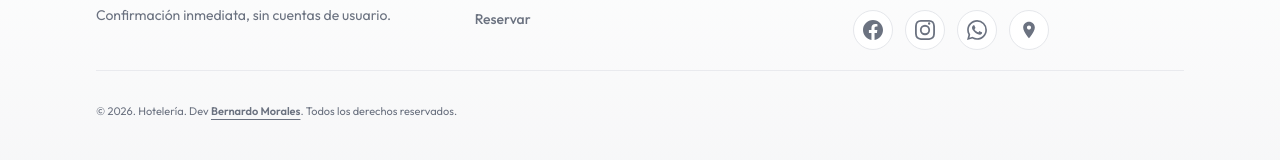
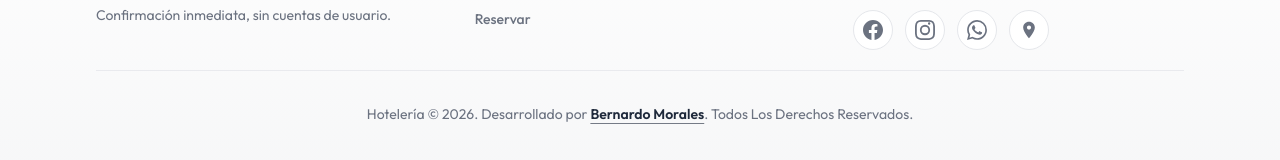
Before and after one commit to FabianMosa/hoteleria, a Next.js app: page / in a window 1280 px wide. Shown: the part 1105-1265 px from the top of the page. Built offline with nearby package versions, Linux system fonts and the light colour scheme; no server answers; the database is empty; a web font is replaced by a local one.

Commit message:
feat: add SiteFooter component with contact info, navigation, and social links

```diff
--- a/components/layout/SiteFooter.jsx
+++ b/components/layout/SiteFooter.jsx
@@ -153,19 +153,19 @@ export default function SiteFooter() {
           </div>
         </div>
 
-        <div className="mt-5 border-t border-border-hotel/80 pt-8">
-          <p className="text-center text-[11px] leading-relaxed text-muted-hotel sm:text-left">
-            © {new Date().getFullYear()}. Hotelería. Dev{" "}
+        <div className="mt-5 flex justify-center border-t border-border-hotel/80 pt-8">
+          <p className="text-center text-sm leading-relaxed text-muted-hotel">
+           Hotelería © {new Date().getFullYear()}. Desarrollado por{" "}
             {/* Enlace destacado del autor para dar mayor visibilidad en el pie. */}
             <a
               href="https://portfolio.aux8n.online/"
               target="_blank"
               rel="noopener noreferrer"
-              className="rounded-sm font-semibold text-gold-500 underline decoration-gold-500/60 underline-offset-4 transition-colors duration-200 hover:text-gold-400 focus-visible:outline focus-visible:outline-2 focus-visible:outline-offset-2 focus-visible:outline-brand"
+              className="rounded-sm font-semibold text-brand underline decoration-brand/60 underline-offset-4 transition-colors duration-200 hover:text-brand/80 focus-visible:outline focus-visible:outline-2 focus-visible:outline-offset-2 focus-visible:outline-brand"
             >
               Bernardo Morales
             </a>
-            . Todos los derechos reservados.
+            . Todos Los Derechos Reservados.
           </p>
         </div>
       </div>
```
